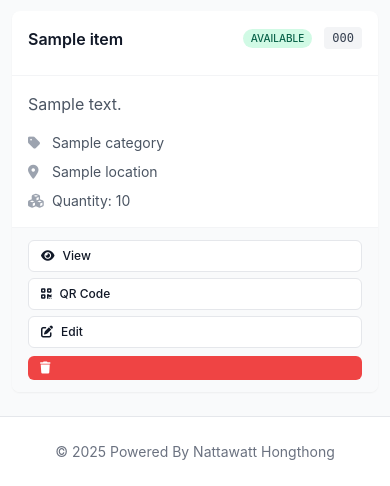
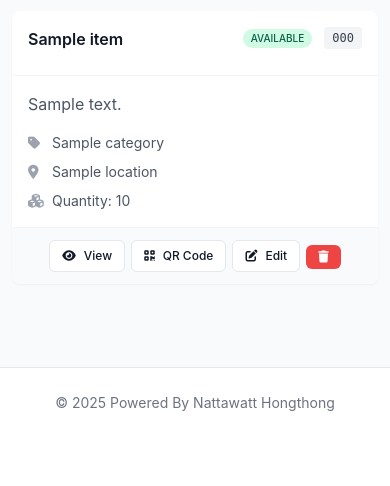
Before and after one commit to RealNattawattHongthong/inventory, a Flask app: template templates/inventory_index.html in a window 390 px wide. Shown: the part 407-893 px from the top of the page. After the commit the page ends 818 px from the top, so only its background shows below. Run offline with Flask 3, Linux system fonts and the light colour scheme; the template is opened without the code that fills it: most values are stand-ins (such as "Sample title", 1, 10 or a date in 2020).

Commit message:
Fix mobile footer button layout to match desktop style
- Keep buttons in horizontal row on mobile devices
- Remove full-width stretch for footer buttons
- Center-align buttons in footer
- Maintain desktop-like appearance on small screens

🤖 Generated with [Claude Code](https://claude.ai/code)

Co-Authored-By: Claude <noreply@anthropic.com>

```diff
--- a/static/css/inventory_style.css
+++ b/static/css/inventory_style.css
@@ -864,11 +864,11 @@ body {
         padding: 0.75rem 1rem;
         gap: 0.375rem;
         flex-wrap: wrap;
+        justify-content: center;
     }
 
     .item-footer .btn {
-        flex: 1;
-        min-width: 0;
+        flex: 0 0 auto;
     }
 
     .item-footer form {
@@ -927,19 +927,20 @@ body {
 
 /* Extra small devices */
 @media (max-width: 480px) {
-    /* Item footer buttons in vertical layout for very small screens */
+    /* Keep item footer buttons in horizontal layout like desktop */
     .item-footer {
-        flex-direction: column;
-        align-items: stretch;
+        flex-direction: row;
+        flex-wrap: wrap;
+        justify-content: center;
     }
 
-    .item-footer .btn,
-    .item-footer form {
-        width: 100%;
+    .item-footer .btn {
+        flex: 0 0 auto;
+        min-width: auto;
     }
 
-    .item-footer form .btn {
-        width: 100%;
+    .item-footer form {
+        flex: 0 0 auto;
     }
 
     /* Stack form actions vertically */
```
